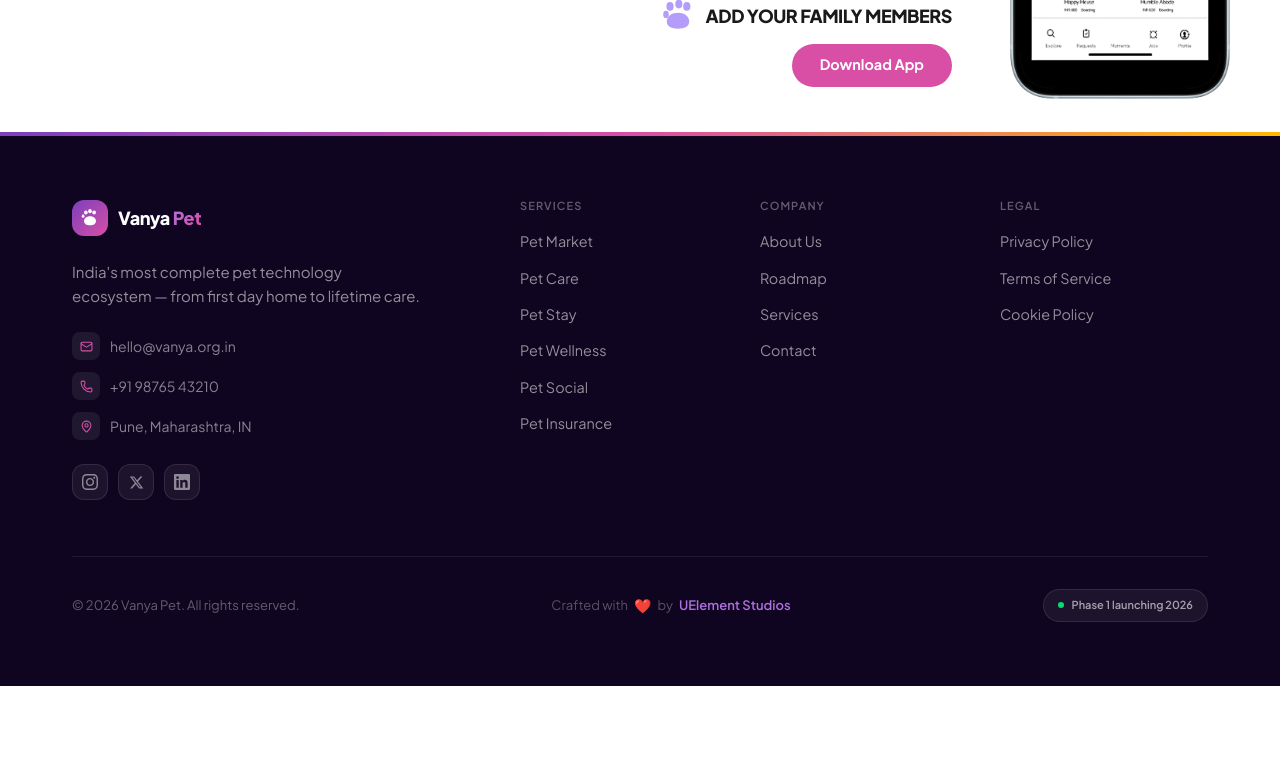
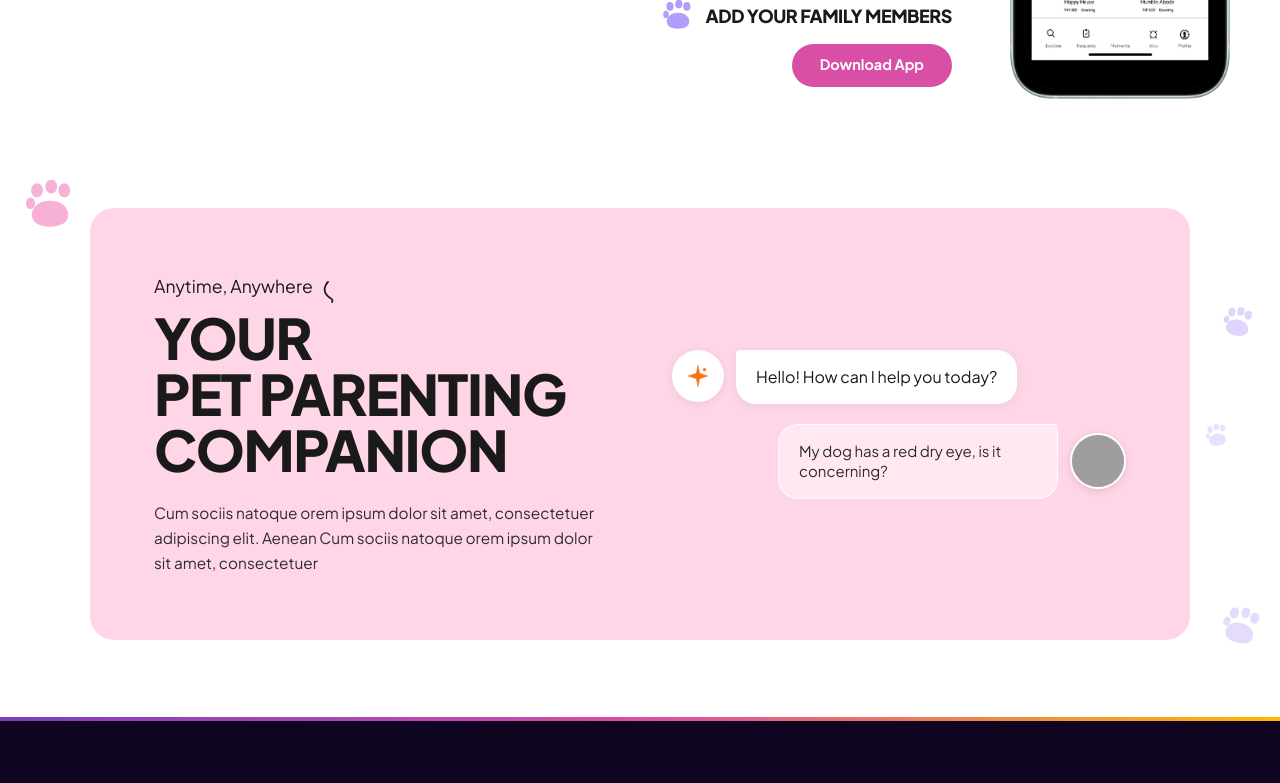
Before and after one commit to kaustubh-uelement/vanya-pet, a Next.js app: page / in a window 1280 px wide. Shown: the part 2580-3363 px from the top of the page. Before the commit the page ends 3266 px from the top, so only its background shows below. Built offline with nearby package versions, Linux system fonts and the light colour scheme; grey boxes are pictures that could not be loaded.

Commit message:
pet parenting section done

```diff
--- a/app/page.js
+++ b/app/page.js
@@ -5,6 +5,7 @@
 import AppPreview from "@/components/home/AppPreview";
 import CTASection from "@/components/home/CTASection";
 import FamilySection from "@/components/home/FamilySection";
+import PetParentingSection from "@/components/home/PetParentingSection";
 
 export const metadata = {
   title: "Vanya Pet — Your Pet's World. Just a Tap Away.",
@@ -16,6 +17,7 @@
       <HeroSection />
       <ServicesGrid />
       <FamilySection />
+      <PetParentingSection />
       {/* <StatsSection /> */}
       {/* <PhaseRoadmap /> */}
       {/* <AppPreview /> */}
--- /dev/null
+++ b/components/home/PetParentingSection.js
@@ -0,0 +1,240 @@
+"use client";
+
+import Image from "next/image";
+import PawPrint from "@/components/ui/PawPrint";
+
+export default function PetParentingSection() {
+  return (
+    <section
+      className="relative bg-white"
+      style={{ padding: "clamp(3rem, 6vw, 5rem) clamp(1rem, 4vw, 3rem)" }}
+    >
+      {/* ── Scattered paws OUTSIDE card ── */}
+
+      {/* Pink paw — top left outside card */}
+      <PawPrint
+        size={52}
+        color="#F472B6"
+        style={{
+          position: "absolute",
+          top: "clamp(1.5rem, 4vw, 3rem)",
+          left: "clamp(0.5rem, 2vw, 1.5rem)",
+          opacity: 0.55,
+          pointerEvents: "none",
+        }}
+      />
+
+      {/* Purple paws — right side outside card */}
+      <PawPrint
+        size={32}
+        color="#A78BFA"
+        style={{
+          position: "absolute",
+          top: "30%",
+          right: "clamp(0.5rem, 2vw, 2rem)",
+          opacity: 0.35,
+          pointerEvents: "none",
+          transform: "rotate(10deg)",
+        }}
+      />
+      <PawPrint
+        size={24}
+        color="#A78BFA"
+        style={{
+          position: "absolute",
+          top: "50%",
+          right: "clamp(1.5rem, 4vw, 4rem)",
+          opacity: 0.25,
+          pointerEvents: "none",
+          transform: "rotate(-8deg)",
+        }}
+      />
+      <PawPrint
+        size={40}
+        color="#A78BFA"
+        style={{
+          position: "absolute",
+          bottom: "12%",
+          right: "clamp(0.25rem, 1.5vw, 1.5rem)",
+          opacity: 0.3,
+          pointerEvents: "none",
+          transform: "rotate(15deg)",
+        }}
+      />
+
+      {/* ── Main pink card ── */}
+      <div className="relative mx-auto" style={{ maxWidth: "1100px" }}>
+        <div
+          className="relative flex flex-col lg:flex-row items-center gap-10 lg:gap-16"
+          style={{
+            background: "#FFD6E7",
+            borderRadius: "1.5rem",
+            padding: "clamp(2.5rem, 5vw, 4rem)",
+          }}
+        >
+          {/* ══════════════════
+              LEFT — text content
+          ══════════════════ */}
+          <div className="flex-1 min-w-0">
+            {/* Eyebrow + doodle curl */}
+            <div className="flex items-end gap-1 mb-2">
+              <span
+                className="text-[#1A1A1A]"
+                style={{
+                  fontFamily: "var(--font-plus-jakarta, sans-serif)",
+                  fontSize: "clamp(0.9rem, 1.5vw, 1.1rem)",
+                  fontWeight: 400,
+                }}
+              >
+                Anytime, Anywhere
+              </span>
+              {/* Small doodle curl — exactly like in Figma */}
+              <svg
+                width="22"
+                height="26"
+                viewBox="0 0 22 26"
+                fill="none"
+                aria-hidden="true"
+                style={{ marginBottom: "-4px" }}
+              >
+                <path
+                  d="M11 3 C11 3, 5 9, 9 15 C13 21, 17 19, 15 23"
+                  stroke="#1A1A1A"
+                  strokeWidth="1.8"
+                  strokeLinecap="round"
+                  fill="none"
+                />
+              </svg>
+            </div>
+
+            {/* Headline */}
+            <h2
+              className="font-black uppercase text-[#1A1A1A] leading-[1.0]
+                tracking-tight mb-6"
+              style={{
+                fontFamily: "var(--font-plus-jakarta, sans-serif)",
+                fontSize: "clamp(2.25rem, 4.5vw, 3.5rem)",
+              }}
+            >
+              Your
+              <br />
+              Pet Parenting
+              <br />
+              Companion
+            </h2>
+
+            {/* Body */}
+            <p
+              className="text-[#2D2D2D] leading-relaxed"
+              style={{
+                fontSize: "clamp(0.875rem, 1.2vw, 1rem)",
+                maxWidth: "42ch",
+              }}
+            >
+              Cum sociis natoque orem ipsum dolor sit amet, consectetuer
+              adipiscing elit. Aenean Cum sociis natoque orem ipsum dolor sit
+              amet, consectetuer
+            </p>
+          </div>
+
+          {/* ══════════════════
+              RIGHT — chat UI
+          ══════════════════ */}
+          <div
+            className="flex-1 flex flex-col gap-5 w-full"
+            style={{ maxWidth: "460px" }}
+          >
+            {/* ── AI message bubble (left aligned) ── */}
+            <div className="flex items-start gap-3">
+              {/* Sparkle icon in white circle */}
+              <div
+                className="shrink-0 flex items-center justify-center rounded-full bg-white"
+                style={{
+                  width: "52px",
+                  height: "52px",
+                  boxShadow: "0 2px 8px rgba(0,0,0,0.08)",
+                }}
+              >
+                {/* Orange sparkle / 4-point star */}
+                <svg
+                  width="26"
+                  height="26"
+                  viewBox="0 0 24 24"
+                  fill="none"
+                  aria-hidden="true"
+                >
+                  <path
+                    d="M12 2 L13.5 9.5 L21 12 L13.5 14.5 L12 22 L10.5 14.5 L3 12 L10.5 9.5 Z"
+                    fill="#F97316"
+                    stroke="#F97316"
+                    strokeWidth="0.5"
+                    strokeLinejoin="round"
+                  />
+                  {/* Small top-right sparkle dot */}
+                  <circle cx="18" cy="6" r="1.5" fill="#F97316" />
+                </svg>
+              </div>
+
+              {/* White chat bubble */}
+              <div
+                className="relative bg-white rounded-2xl px-5 py-4"
+                style={{
+                  boxShadow: "0 2px 12px rgba(0,0,0,0.06)",
+                  borderRadius: "0.25rem 1.25rem 1.25rem 1.25rem",
+                  maxWidth: "340px",
+                }}
+              >
+                <p
+                  className="text-[#1A1A1A] leading-snug"
+                  style={{ fontSize: "clamp(0.9rem, 1.3vw, 1rem)" }}
+                >
+                  Hello! How can I help you today?
+                </p>
+              </div>
+            </div>
+
+            {/* ── User message bubble (right aligned) ── */}
+            <div className="flex items-center justify-end gap-3">
+              {/* Bordered white bubble — muted ghost style */}
+              <div
+                className="relative rounded-2xl px-5 py-4"
+                style={{
+                  background: "rgba(255,255,255,0.45)",
+                  border: "1.5px solid rgba(255,255,255,0.8)",
+                  borderRadius: "1.25rem 0.25rem 1.25rem 1.25rem",
+                  maxWidth: "280px",
+                  backdropFilter: "blur(4px)",
+                }}
+              >
+                <p
+                  className="text-[#2D2D2D] leading-snug"
+                  style={{ fontSize: "clamp(0.875rem, 1.2vw, 0.9375rem)" }}
+                >
+                  My dog has a red dry eye, is it concerning?
+                </p>
+              </div>
+
+              {/* Circular avatar */}
+              <div
+                className="shrink-0 rounded-full overflow-hidden border-2 border-white"
+                style={{
+                  width: "56px",
+                  height: "56px",
+                  boxShadow: "0 2px 8px rgba(0,0,0,0.12)",
+                }}
+              >
+                <Image
+                  src="/images/user-avatar.jpg"
+                  alt="Pet owner"
+                  width={56}
+                  height={56}
+                  className="object-cover w-full h-full"
+                />
+              </div>
+            </div>
+          </div>
+        </div>
+      </div>
+    </section>
+  );
+}
--- a/components/home/ServicesGrid.js
+++ b/components/home/ServicesGrid.js
@@ -210,7 +210,7 @@
     >
       {/* ── Image box — ends exactly where image ends ── */}
       <div
-        className="relative w-full rounded-3xl overflow-hidden"
+        className="relative w-full rounded-[1.5rem] overflow-hidden"
         style={{
           background: card.bg,
           aspectRatio: "3/4",
@@ -229,7 +229,7 @@
 
       {/* ── Info card — fixed height, narrower, more overlap ── */}
       <div
-        className="absolute bg-white rounded-2xl p-4 flex flex-col justify-center gap-2"
+        className="absolute bg-white rounded-[1rem] p-4 flex flex-col justify-center gap-2"
         style={{
           /* Narrower: left-5/right-5 = 20px inset each side */
           left: "28px",
```
